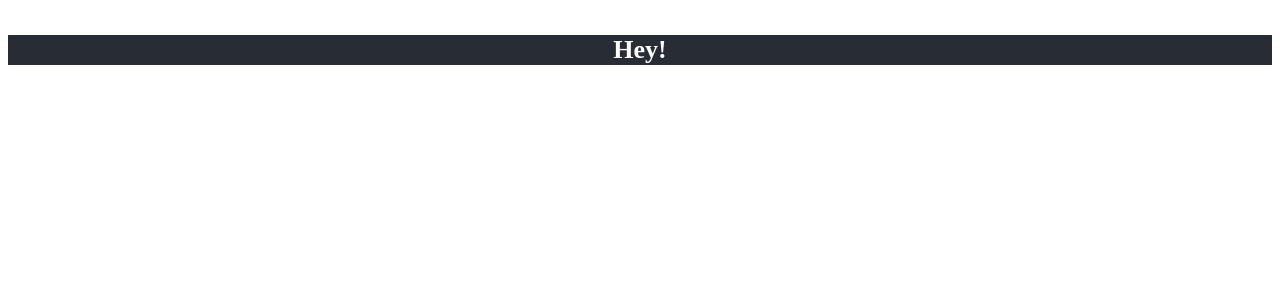
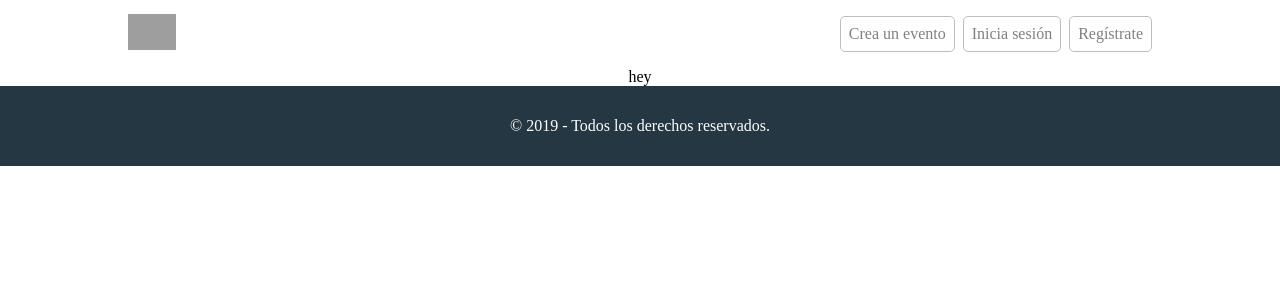
Before and after one commit to milagrospalma/next-react-app, a React (Create React App) app: page / in a window 1280 px wide. Shown: the top 300 px of the page. Built offline with nearby package versions, Linux system fonts and the light colour scheme; grey boxes are pictures that could not be loaded.

Commit message:
[EventLab]: add containers components

```diff
--- a/src/components/App.js
+++ /dev/null
@@ -1,18 +0,0 @@
-import React, { Component } from 'react'
-import Makeup from './makeup/Makeup'
-import './_app.scss'
-
-class App extends Component {
-  render() {
-    return (
-      <div className="App">
-        <header className="App-header">
-          <h4>Hey!</h4>
-        </header>
-        <Makeup />
-      </div>
-    );
-  }
-}
-
-export default App
--- /dev/null
+++ b/src/components/Button.js
@@ -0,0 +1,9 @@
+import React from 'react'
+
+const Button = ( props ) => (
+    <li className="button-container">
+        <a className="btn-header">{props.name}</a>
+    </li>
+)
+
+export default Button
--- /dev/null
+++ b/src/components/Footer.js
@@ -0,0 +1,12 @@
+import React from 'react'
+import './_footer.scss'
+
+const Footer = () => (
+    <footer>
+        <div className="text-center foot">
+          <span>© 2019 - Todos los derechos reservados.</span>
+        </div>
+  </footer>
+)
+
+export default Footer
--- /dev/null
+++ b/src/components/Header.js
@@ -0,0 +1,28 @@
+import React, { Component } from 'react'
+import ListButtons from './Navbar'
+import './_header.scss'
+
+class Header extends Component {
+    constructor(...props) {
+        super(...props)
+        this.state = {
+            buttons: [
+                {id: 1, name: 'Crea un evento'},
+                {id: 2, name: 'Inicia sesión'},
+                {id: 3, name: 'Regístrate'}
+            ]
+        }
+    }
+  render() {
+    return (
+        <header className="header">
+            <div className="brand">
+                <img src="https://user-images.githubusercontent.com/32284212/37991844-dd31921e-31cf-11e8-9ac2-c2966feba60b.png" alt="logo"/>
+            </div>
+            <ListButtons buttons={this.state.buttons} />
+        </header>
+    )
+  }
+}
+
+export default Header
--- /dev/null
+++ b/src/components/Main.js
@@ -0,0 +1,9 @@
+import React from 'react'
+
+const Main = () => (
+    <main>
+        <p>hey</p>
+    </main>
+)
+
+export default Main
--- /dev/null
+++ b/src/components/Navbar.js
@@ -0,0 +1,21 @@
+import React from 'react'
+import Button from './Button'
+import './_navbar.scss'
+
+const ListButtons = ( props ) => (
+    <div>
+        <ul className="list">
+            {
+                props.buttons.map(button => (
+                    <Button
+                        key={button.id}
+                        id={button.id}
+                        name={button.name}
+                    />
+                ))
+            }
+        </ul>
+    </div>
+)
+
+export default ListButtons
--- a/src/components/_app.scss
+++ b/src/components/_app.scss
@@ -1,4 +1,10 @@
-.App {
+body, * {
+  padding: 0;
+  margin: 0;
+  box-sizing: border-box;
+}
+
+.app {
   text-align: center;
 }
 
--- /dev/null
+++ b/src/components/_footer.scss
@@ -0,0 +1,8 @@
+.foot {
+    background-color: #243743;
+    color: white;
+    height: 5rem;
+    display: flex;
+    justify-content: center;
+    align-items: center;
+}
--- /dev/null
+++ b/src/components/_header.scss
@@ -0,0 +1,10 @@
+.header img {
+    width: 3rem;
+}
+.header {
+    width: 80%;
+    margin: 0 auto;
+    display: flex;
+    justify-content: space-between;
+    align-items: center;
+}
--- /dev/null
+++ b/src/components/_navbar.scss
@@ -0,0 +1,18 @@
+.list {
+    list-style: none;
+    display: flex;
+    margin: 1rem 0;
+}
+.button-container {
+    display: flex;
+    justify-content: center;
+    align-items: center;
+    margin-left: .5rem;
+}
+.btn-header {
+    padding: .5rem;
+    cursor: pointer;
+    border-radius: 5px;
+    border: .1rem solid rgb(192, 188, 188);
+    color: gray;
+}
--- /dev/null
+++ b/src/components/index.js
@@ -0,0 +1,22 @@
+import React, { Component, PropTypes } from 'react'
+import Header from './Header'
+import Main from './Main'
+import Footer from './Footer'
+import Makeup from './makeup/Makeup'
+import './_app.scss'
+
+class App extends Component {
+
+  render() {
+    return (
+      <div className="app">
+        <Header />
+        {/* <Makeup /> */}
+        <Main />
+        <Footer />
+      </div>
+    );
+  }
+}
+
+export default App
```
Also changed, not shown: src/index.js (+5 -2 lines).
